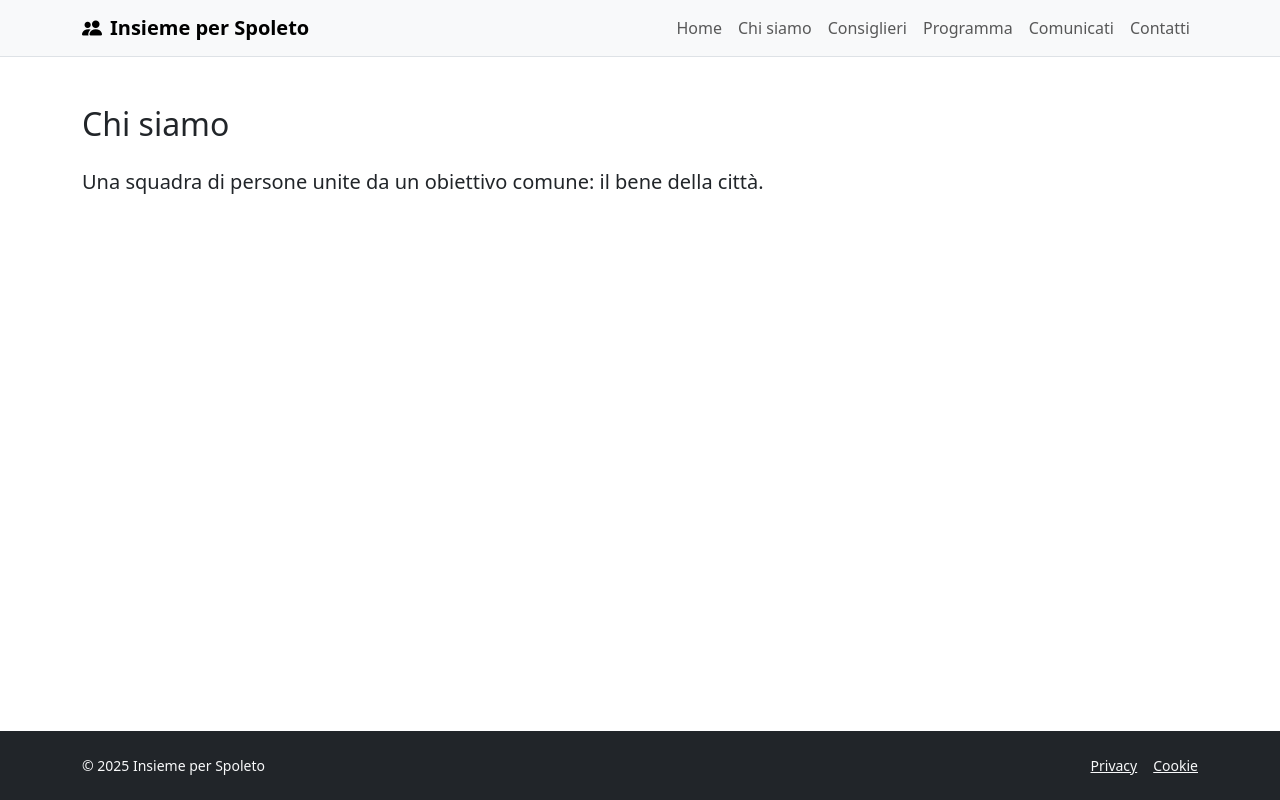
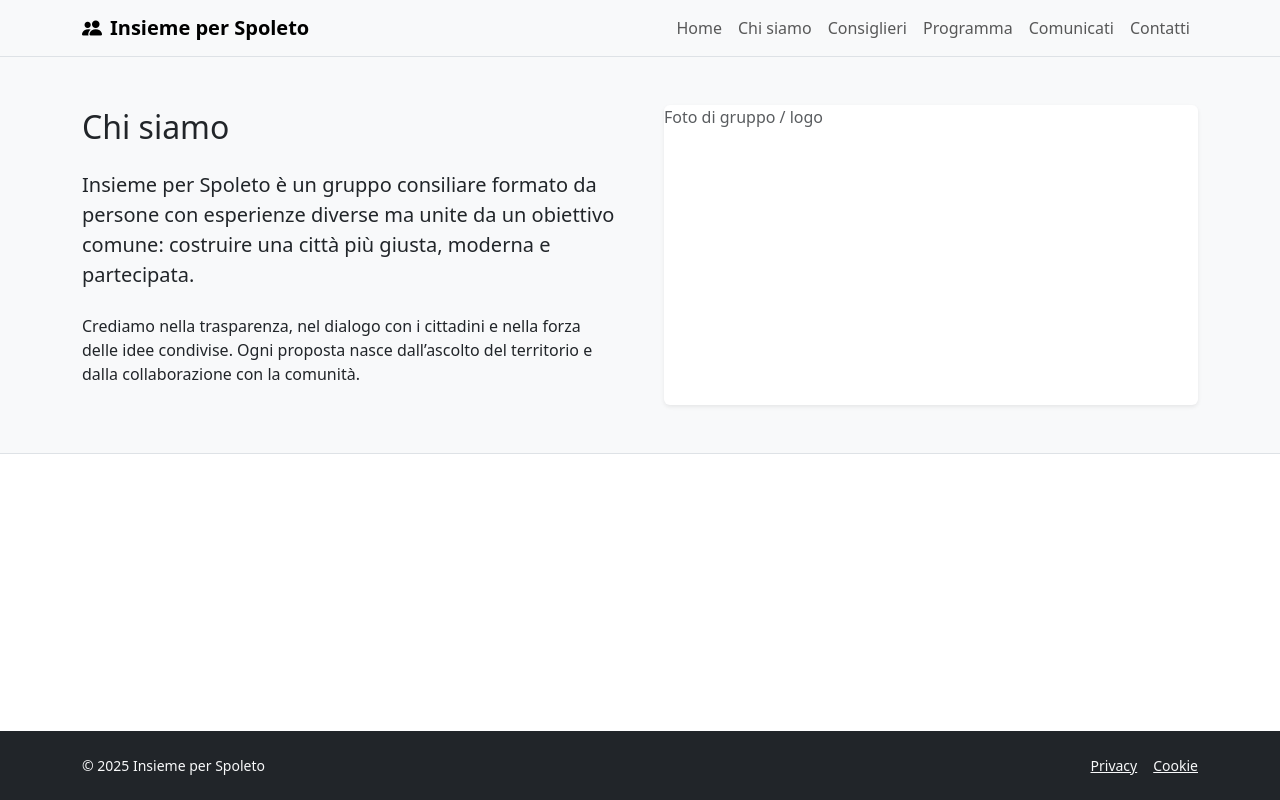
Before and after one commit to Francesco-Matteucci/sito-web, a Vue app: page /chi-siamo in a window 1280 px wide. Built offline with nearby package versions, Linux system fonts and the light colour scheme.

Commit message:
feat: added Chi Siamo section with layout and placeholder image

```diff
--- a/src/views/ChiSiamo.vue
+++ b/src/views/ChiSiamo.vue
@@ -1,6 +1,27 @@
 <template>
-    <div class="container py-5">
-        <h1 class="h2 mb-4">Chi siamo</h1>
-        <p class="lead">Una squadra di persone unite da un obiettivo comune: il bene della città.</p>
-    </div>
+    <section class="bg-light border-bottom">
+        <div class="container py-5">
+            <div class="row align-items-center g-5">
+                <div class="col-md-6">
+                    <h1 class="h2 mb-4">Chi siamo</h1>
+                    <p class="lead mb-4">
+                        <strong>Insieme per Spoleto</strong> è un gruppo consiliare formato da persone con esperienze
+                        diverse ma unite da un obiettivo comune:
+                        costruire una città più giusta, moderna e partecipata.
+                    </p>
+                    <p>
+                        Crediamo nella trasparenza, nel dialogo con i cittadini e nella forza delle idee condivise.
+                        Ogni proposta nasce dall’ascolto del territorio e dalla collaborazione con la comunità.
+                    </p>
+                </div>
+
+                <div class="col-md-6">
+                    <div
+                        class="ratio ratio-16x9 bg-white rounded shadow-sm d-flex align-items-center justify-content-center">
+                        <span class="text-muted">Foto di gruppo / logo</span>
+                    </div>
+                </div>
+            </div>
+        </div>
+    </section>
 </template>
```
